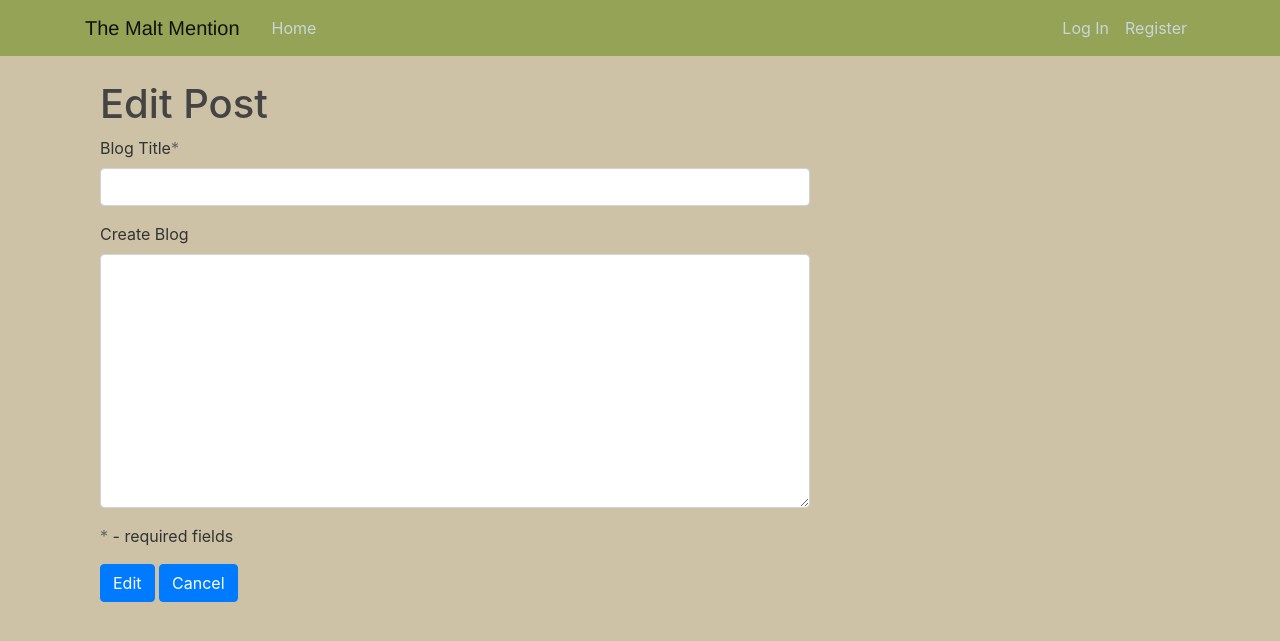
After one commit to pbtrad/The-Malt-Mention, a Flask app: template templates/edit_post.html in a window 1280 px wide. The commit adds this page. Shown: the top 641 px of the page. Run offline with Flask 2, Linux system fonts and the light colour scheme; the template is opened without the code that fills it, so the values that code supplies are empty; some libraries are stand-ins or nearby versions.

Commit message:
Added edit functionality for logged in user.

```diff
--- a/app.py
+++ b/app.py
@@ -113,6 +113,22 @@ def blog():
     return render_template("blog.html", blog=blog)
 
 
+@app.route("/edit_post/<post_id>", methods=["GET", "POST"])
+def edit_post(post_id):
+    if request.method == "POST":
+        submit_edit = {
+            "post_title": request.form.get("post_title"),
+            "post_author": session["user"],
+            "post_content": request.form.get("post_content"),
+            "date_posted": request.form.get("date_posted")
+        }
+        mongo.db.posts.update({"_id": ObjectId(post_id)}, submit_edit)
+        flash("Blog Successfully Updated")
+
+    post = mongo.db.posts.find_one({"_id": ObjectId(post_id)})
+    return render_template("edit_post.html", post=post, blog=blog)
+
+
 if __name__ == "__main__":
     app.run(host=os.environ.get("IP"),
             port=int(os.environ.get("PORT")),
--- /dev/null
+++ b/templates/edit_post.html
@@ -0,0 +1,43 @@
+{% extends "base.html" %}
+{% block content %}
+
+<div class="container">
+	<div class="row">
+
+	    <div class="col-md-8 col-md-offset-2">
+
+    		<h1>Edit Post</h1>
+
+    		<form action="{{ url_for('edit_post', post_id=post._id) }}" method="POST">
+
+    		    <div class="form-group">
+    		        <label for="post_title">Blog Title<span class="require">*</span></label>
+    		        <input type="text" class="form-control" id="post_title" name="post_title" minlength="5" maxlength="50" value="{{ post.post_title }}" required/>
+    		    </div>
+
+    		    <div class="form-group">
+    		        <label for="post_content">Create Blog</label>
+    		        <textarea rows="10" class="form-control" name="post_content" id="post_content" minlength="25" maxlength="1000" required>{{ post.post_content }}</textarea>
+    		    </div>
+
+    		    <div class="form-group">
+    		        <p><span class="require">*</span> - required fields</p>
+    		    </div>
+
+    		    <div class="form-group">
+    		        <button type="submit" class="btn btn-primary">
+    		            Edit
+    		        </button>
+    		        <!--<button class="btn btn-default">
+    		            Cancel
+                    </button>-->
+                    <a class="btn btn-primary" href="{{ url_for('home') }}" role="button">Cancel</a>
+    		    </div>
+
+    		</form>
+		</div>
+
+	</div>
+</div>
+
+{% endblock %}
--- a/templates/home.html
+++ b/templates/home.html
@@ -2,14 +2,20 @@
 {% block content %}
 
     {% for post in posts %}
+
 <article class="media content-section">
     <div class="media-body">
         <div class="article-metadata">
+            {% if session.user|lower == post.post_author|lower %}
+            <a href="{{ url_for('delete_post', post_id=post._id) }}" class="btn btn-danger" role="button">Delete</a>
+            <a href="{{ url_for('edit_post', post_id=post._id) }}" class="btn btn-info" role="button">Edit</a>
+            {% endif %}
             <a class="mr-2" href="#">{{ post.post_author }}</a>
             <small class="text-muted">{{ post.date_posted }}</small>
         </div>
         <h2><a class="article-title" href="#">{{ post.post_title }}</a></h2>
         <p class="article-content">{{ post.post_content }}</p>
+
     </div>
 </article>
 
```
Also changed, not shown: templates/blog.html (+6 -3 lines).
